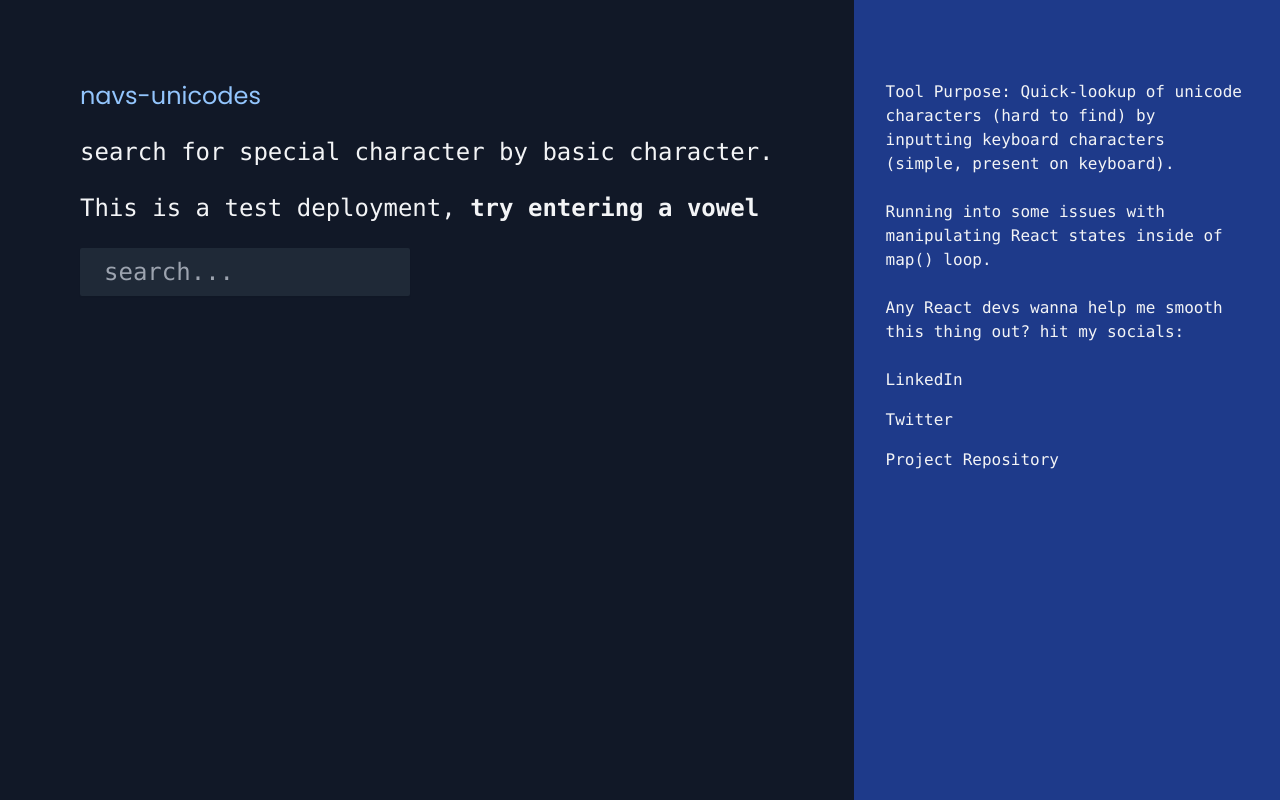
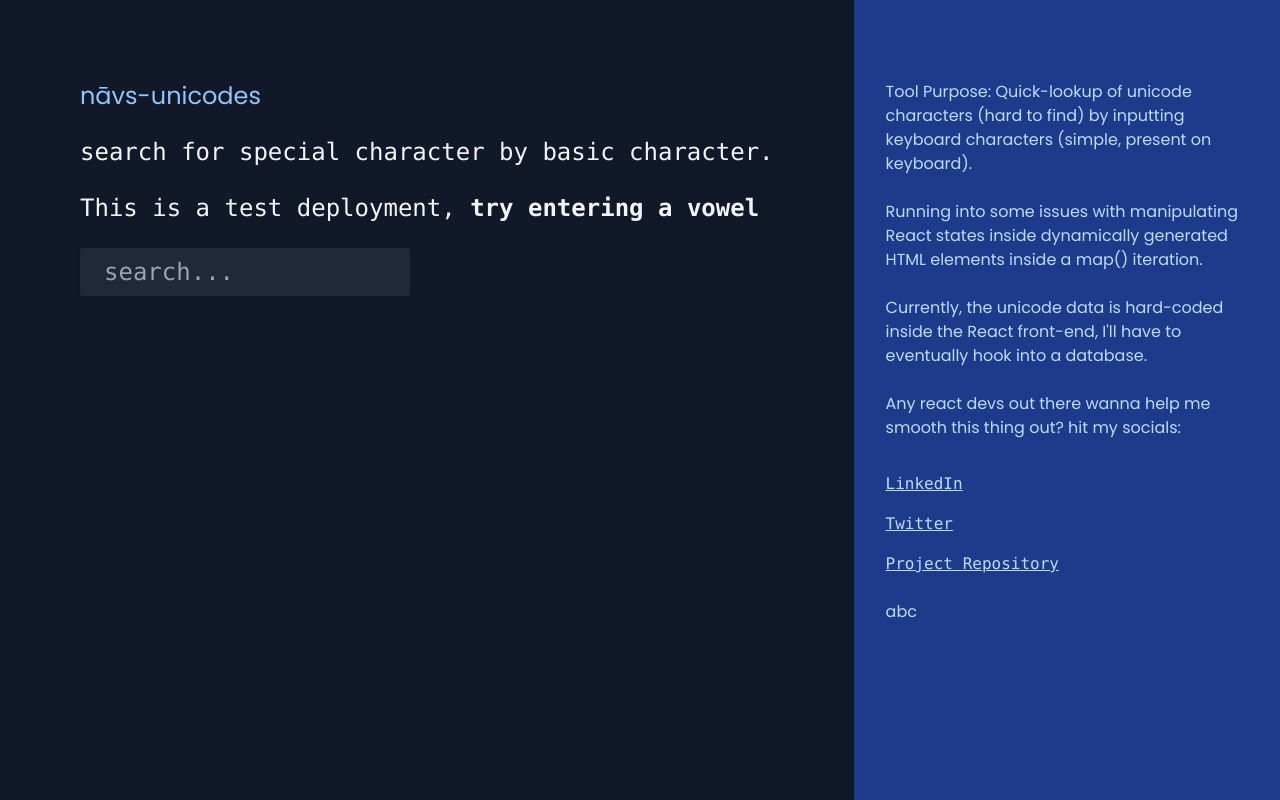
Before and after one commit to navs-github/navs-unicodes, a React (Create React App) app: page / in a window 1280 px wide. Built offline with nearby package versions, Linux system fonts and the light colour scheme.

Commit message:
added special character to title, edited side-bar info

```diff
--- a/src/App.js
+++ b/src/App.js
@@ -6,20 +6,20 @@ let unicodes = [
   { name: 'I', unicode: ['î', 'ï', 'í', 'ī', 'į', 'ì'] },
   { name: 'O', unicode: ['ô', 'ö', 'ò', 'ó', 'œ', 'ø', 'ō', 'õ'] },
   { name: 'U', unicode: ['û', 'ü', 'ù', 'ú', 'ū'] },
-  { name: 'TM', unicode: ['™'] }
+  { name: 'TM', unicode: ['™'] },
 ]
 
 
 function App() {
 
   const [searchTerm, setSearchTerm] = useState('');
-  const [copied, setCopied] = useState(false);
+  //const [copied, setCopied] = useState(false);
   return (
     <div className="flex justify-between">
 
 
       <div className="flex-none flex flex-col items-baseline space-y-6 p-20 h-screen font-mono text-2xl text-gray-100 bg-gray-900">
-        <span className="font-poppins text-blue-300">navs-unicodes</span>
+        <span className="font-poppins text-blue-300">nāvs-unicodes</span>
         <span className="">search for special character by basic character.</span>
         <span className="">This is a test deployment, <span className="font-bold">try entering a vowel</span></span>
 
@@ -41,7 +41,9 @@ function App() {
             return (
               <div className="">
                 <button
-                  className="flex flex-col space-y-4 items-center w-36 p-4 bg-gray-800 shadow-sm rounded-md focus:bg-green-700 focus:outline-none focus:ring-2 focus:ring-green-900"
+                  className="
+                  flex flex-col space-y-4 items-center w-36 p-4 bg-gray-800 shadow-sm rounded-md focus:bg-green-800
+                  hover:bg-gray-700 focus:outline-none focus:ring-2 focus:ring-green-900"
                   onClick={(event) => {
                     navigator.clipboard.writeText(val);
                   }}>
@@ -57,17 +59,19 @@ function App() {
         })}
         </div>
       </div >
-      <div className="flex flex-col items-baseline space-y-6 py-20 px-8 h-screen w-full font-mono text-gray-100 bg-blue-900">
+      <div className="flex flex-col items-baseline space-y-6 py-20 px-8 h-screen w-full font-poppins text-blue-200 bg-blue-900">
         <span>Tool Purpose: Quick-lookup of unicode characters (hard to find) by inputting keyboard characters (simple, present on keyboard).</span>
-        <span>Running into some issues with manipulating React states inside of map() loop.</span>
-        <div className="flex flex-col space-y-6">
-          <span> Any React devs wanna help me smooth this thing out? hit my socials:</span>
-          <ul className="flex flex-col space-y-4">
-            <li><a href="https://www.linkedin.com/in/nav-verma/">LinkedIn</a></li>
-            <li><a href="https://twitter.com/nn_aavv">Twitter</a></li>
-            <li><a href="https://github.com/ArcticJunkie/navs-unicodes">Project Repository</a></li>
+        <span>Running into some issues with manipulating React states inside dynamically generated HTML elements inside a map() iteration.</span>
+        <span>Currently, the unicode data is hard-coded inside the React front-end, I'll have to eventually hook into a database.</span>
+        <div className="flex flex-col space-y-8">
+          <span> Any react devs out there wanna help me smooth this thing out? hit my socials:</span>
+          <ul className="flex flex-col space-y-4 underline font-mono">
+            <li><a className="hover:text-white" href="https://www.linkedin.com/in/nav-verma/">LinkedIn</a></li>
+            <li><a className="hover:text-white" href="https://twitter.com/nn_aavv">Twitter</a></li>
+            <li><a className="hover:text-white" href="https://github.com/ArcticJunkie/navs-unicodes">Project Repository</a></li>
           </ul>
         </div>
+        <span className="">abc</span>
       </div>
     </div>
 
```
Also changed, not shown: 1 other file (tests, documents, lock files or other folders).
